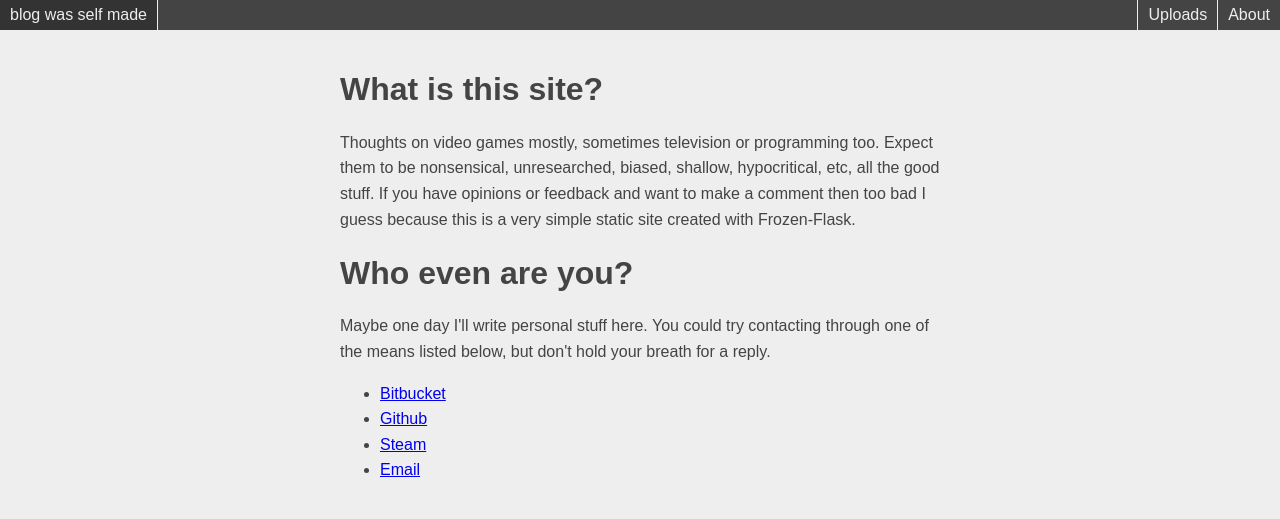
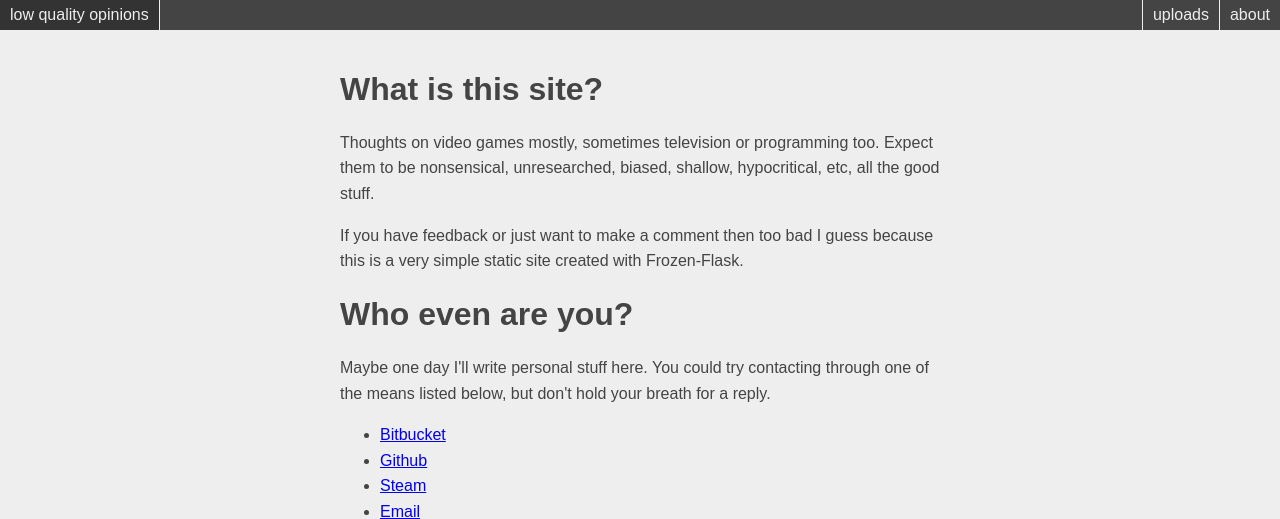
Before and after one commit to elcr/muhblog, a Flask app: page /about/ in a window 1280 px wide. Shown: the top 519 px of the page. Run offline with Flask 2, Linux system fonts and the light colour scheme; parts of the project's set-up code (start-up, migrations or seed data) failed here and were passed over; some web fonts are replaced.

Commit message:
change name

```diff
--- a/muhblog.py
+++ b/muhblog.py
@@ -65,7 +65,8 @@ class Entry:
         self.date_written = datetime.strptime(self.parser.Meta['date'][0],
                                               '%Y-%m-%d %H:%M')
         self.tags = {slugify(tag): tag for tag in self.parser.Meta['tags']}
-        self.scripts = self.parser.Meta.get('scripts', [])
+        self.scripts = (self.parser.Meta['scripts']
+                        if 'scripts' in self.parser.Meta else [])
 
     def __lt__(self, other):
         try:
@@ -155,10 +156,9 @@ class Upload:
         self.path = path
         self.stat = path.stat()
         self.date_modified = datetime.fromtimestamp(self.stat.st_mtime)
-        if path.suffix in PLAYER_SUFFIXES:
-            self.url = flask.url_for('player_view', filename=path.name)
-        else:
-            self.url = flask.url_for('uploads_view', filename=path.name)
+        self.url = flask.url_for('player_view' if path.suffix
+                                 in PLAYER_SUFFIXES else 'uploads_view',
+                                 filename=path.name)
 
 @app.route('/uploads/')
 @app.route('/uploads/<path:filename>')
@@ -172,11 +172,12 @@ def uploads_view(filename=None):
                                      title='Uploads')
     return flask.send_from_directory(uploads_directory, filename)
 
-@app.route('/player/<path:filename>')
+@app.route('/player/<path:filename>/')
 def player_view(filename):
     path = Path(app.config['BLOG_UPLOADS_DIRECTORY'], filename)
     return flask.render_template('player.html', filename=filename,
-                                 is_video=path.suffix in VIDEO_SUFFIXES)
+                                 is_video=path.suffix in VIDEO_SUFFIXES,
+                                 title=filename)
 
 @click.group()
 @click.option('--config-path', envvar='BLOG_CONFIG_PATH',
--- a/templates/about.html
+++ b/templates/about.html
@@ -1,7 +1,8 @@
 {% extends "base.html" %}
 {% block content %}
     <h1>What is this site?</h1>
-    <p>Thoughts on video games mostly, sometimes television or programming too. Expect them to be nonsensical, unresearched, biased, shallow, hypocritical, etc, all the good stuff. If you have opinions or feedback and want to make a comment then too bad I guess because this is a very simple static site created with Frozen-Flask.</p>
+    <p>Thoughts on video games mostly, sometimes television or programming too. Expect them to be nonsensical, unresearched, biased, shallow, hypocritical, etc, all the good stuff.</p>
+    <p>If you have feedback or just want to make a comment then too bad I guess because this is a very simple static site created with Frozen-Flask.</p>
     <h1>Who even are you?</h1>
     <p>Maybe one day I'll write personal stuff here. You could try contacting through one of the means listed below, but don't hold your breath for a reply.</p>
     <ul>
--- a/templates/base.html
+++ b/templates/base.html
@@ -1,4 +1,4 @@
-{% set BLOG_TITLE = "blog was self made" %}
+{% set BLOG_TITLE = "low quality opinions" %}
 
 <!DOCTYPE html>
 <html>
@@ -25,10 +25,10 @@
                     <a href="{{ url_for('archive_view') }}">{{ BLOG_TITLE }}</a>
                 </li>
                 <li>
-                    <a href="{{ url_for('about_view') }}">About</a>
+                    <a href="{{ url_for('about_view') }}">about</a>
                 </li>
                 <li>
-                    <a href="{{ url_for('uploads_view') }}">Uploads</a>
+                    <a href="{{ url_for('uploads_view') }}">uploads</a>
                 </li>
             </ul>
         </nav>
```
